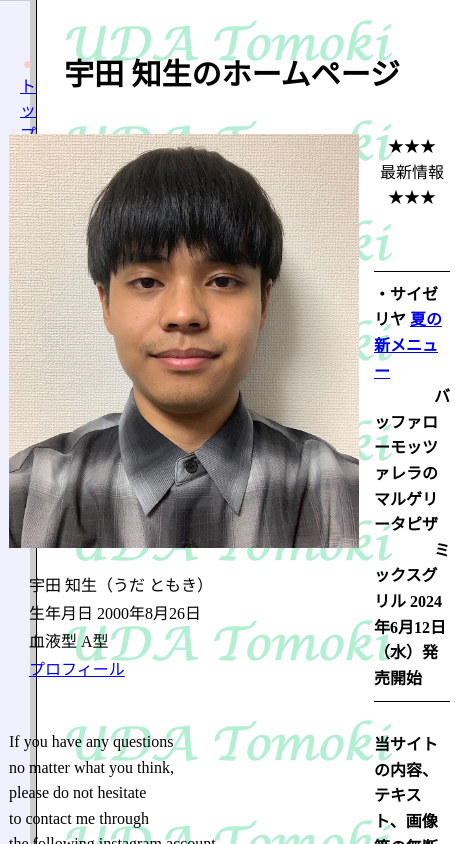
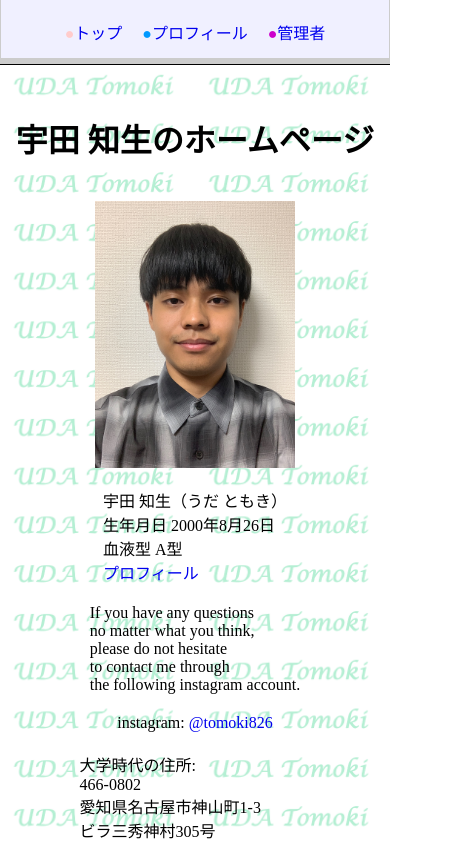
Before and after one commit to uda-tomoki-lvgs/next-website, a Next.js app: page / in a window 390 px wide. Shown: the top 844 px of the page, 455 px wide, since content can reach past the window. Built offline with nearby package versions, Linux system fonts and the light colour scheme.

Commit message:
レスポンシブデザインに対応

```diff
--- a/src/features/common/pagetab.css
+++ b/src/features/common/pagetab.css
@@ -1,9 +1,9 @@
+@media screen and (min-width: 1024px) {
   .pagetab {
     width: 20vw;
     background-color: #f0f0ff;
     border-right: 0.5px solid #000000;
     box-shadow: inset -5px 0px 0px 1px #cccccc;
-
   }
 
   .tab-list {
@@ -20,3 +20,22 @@
     margin: 0;
     padding: 0 3px;
   }
+}
+
+@media screen and (max-width: 1023px) {
+  .pagetab {
+    background-color: #f0f0ff;
+    border-bottom: 0.5px solid #000000;
+    box-shadow: inset 0px -5px 0px 1px #cccccc;
+    padding: 20px 0;
+  }
+
+  .tab-list {
+    display: flex;
+    justify-content: center;
+  }
+
+  .tab-item {
+    margin: 0 10px;
+  }
+}
--- a/src/features/routes/top/TopPage.tsx
+++ b/src/features/routes/top/TopPage.tsx
@@ -7,7 +7,10 @@
 const TopPage = () => {
   return (
     <div className="top-page" style={BackgroundImage(toppage)}>
-      <div className="site-title">宇田 知生のホームページ</div>
+      <div className="site-title">
+        <div>宇田 知生の</div>
+        <div>ホームページ</div>
+      </div>
       <div className="flex-info">
         <div className="left-info">
           <img className="self-photo" src="/myself.jpeg" />
--- a/src/features/routes/top/toppage.css
+++ b/src/features/routes/top/toppage.css
@@ -1,3 +1,4 @@
+@media screen and (min-width: 1024px) {
     .site-title {
         font-size: 30px;
         font-weight: bold;
@@ -63,3 +64,49 @@
     span {
         margin-left: 60px;
     }
+}
+
+@media screen and (max-width: 1023px) {
+    .site-title {
+        font-size: 2em;
+        font-weight: bold;
+        text-align: center;
+        padding-top: 50px;
+        padding-bottom: 40px;
+        display: flex;
+        flex-wrap: wrap;
+        justify-content: center;
+    }
+
+    .left-info,
+    .right-info,
+    .attention-info {
+        padding: 0 5px;
+    }
+
+    .right-info {
+        padding: 50px 0;
+    }
+
+    .left-info>*,
+    .right-info>*,
+    .attention-info {
+        max-width: 375px;
+        width: fit-content;
+        margin: 20px auto;
+    }
+
+    .attention-info {
+        margin-bottom: 20px;
+    }
+
+    .self-photo {
+        width: 200px;
+        display: table-cell;
+        margin: auto;
+    }
+
+    .latest-info-title {
+        font-size: 1.25em;
+    }
+}
--- a/src/utils/HorizontalLine.tsx
+++ b/src/utils/HorizontalLine.tsx
@@ -5,7 +5,7 @@
     width: "100%",
     height: "1px",
     backgroundColor: "#000000",
-    margin: "10px 0"
+    margin: "10px auto",
   } as CSSProperties;
 
   return <div style={defaultStyle}></div>;
--- a/src/utils/globals.css
+++ b/src/utils/globals.css
@@ -1,16 +1,17 @@
-html,
-body {
+html {
   font-family: "Hiragino Kaku Gothic ProN";
+  font-size: 16px;
   height: 100%;
   margin: auto;
 }
 
 body {
   bottom: 0;
+  height: 100%;
+  margin: auto;
 }
 
 main {
-  display: flex;
   min-height: 100%;
 }
 
@@ -21,3 +22,21 @@
 img {
   pointer-events: none;
 }
+
+@media screen and (min-width: 1024px) {
+  main {
+    display: flex;
+  }
+}
+
+@media screen and (max-width: 1023px) {
+  a {
+    text-decoration: none;
+  }
+}
+
+@media screen and (max-width: 767px) {
+  div {
+    background-size: 50%;
+  }
+}
```
Also changed, not shown: src/features/routes/admin/adminpage.css (+24 -0 lines), src/features/routes/profile/profilepage.css (+28 -0 lines). Lines whose indentation alone changed are shown as unchanged.
